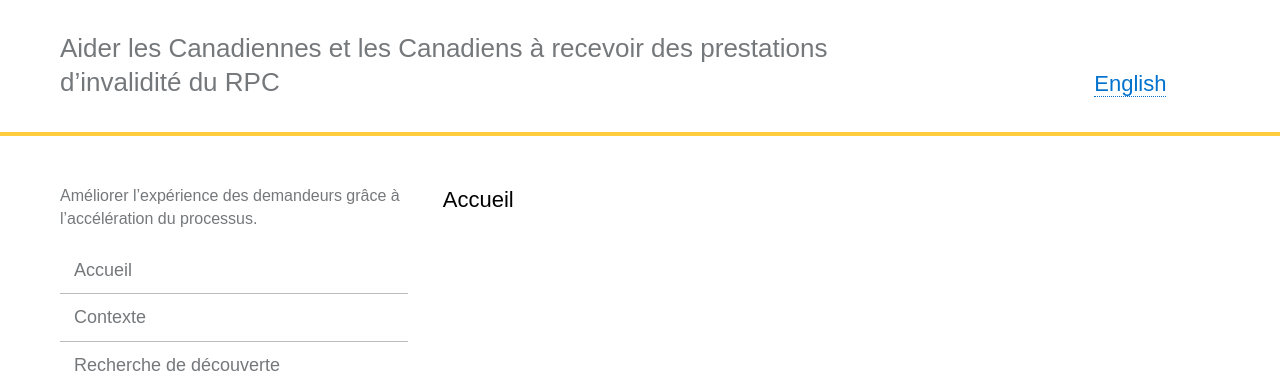
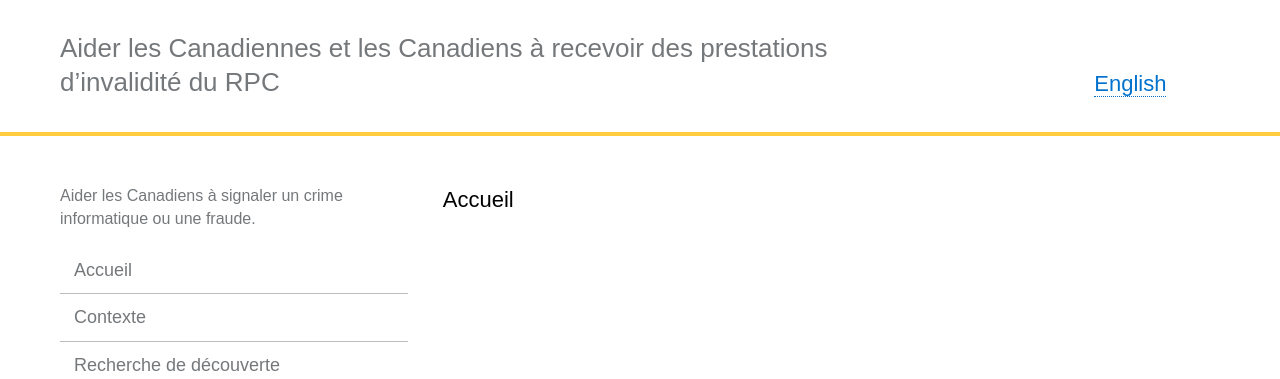
Before and after one commit to cds-snc/rcmp-report-a-cybercrime-alpha-documentation, a Jekyll site: the page built from _pages/fr/accueil.md, in a window 1280 px wide. Shown: the top 379 px of the page. Built offline with Jekyll 4.4.1, drawn with Linux system fonts in a browser that asks for light colours.

Commit message:
Update translations.yml

```diff
--- a/_data/translations.yml
+++ b/_data/translations.yml
@@ -10,7 +10,7 @@ en:
   homepage-slug: "/home/"
   site-name: "Help Canadians report a cybercrime or fraud"
 fr:
-  homepage-tag-line: "Améliorer l’expérience des demandeurs grâce à l’accélération du processus."
+  homepage-tag-line: "Aider les Canadiens à signaler un crime informatique ou une fraude."
   cds-snc: "Service numérique canadien"
   cds-snc-url: "https://numerique.canada.ca"
   hosting: "Hébergé dans"
```
